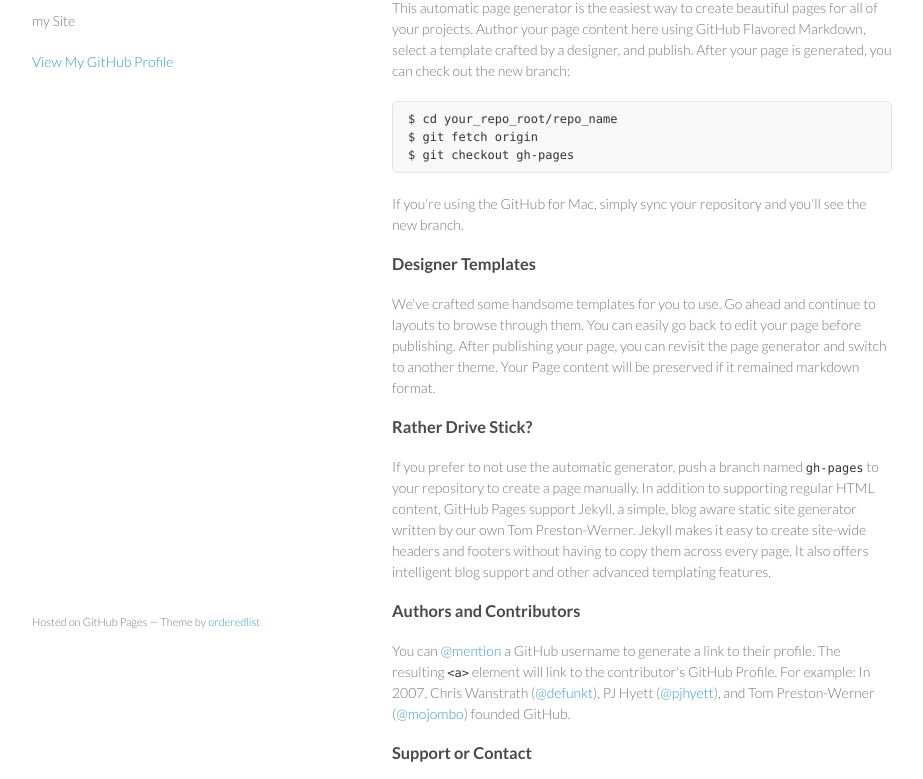
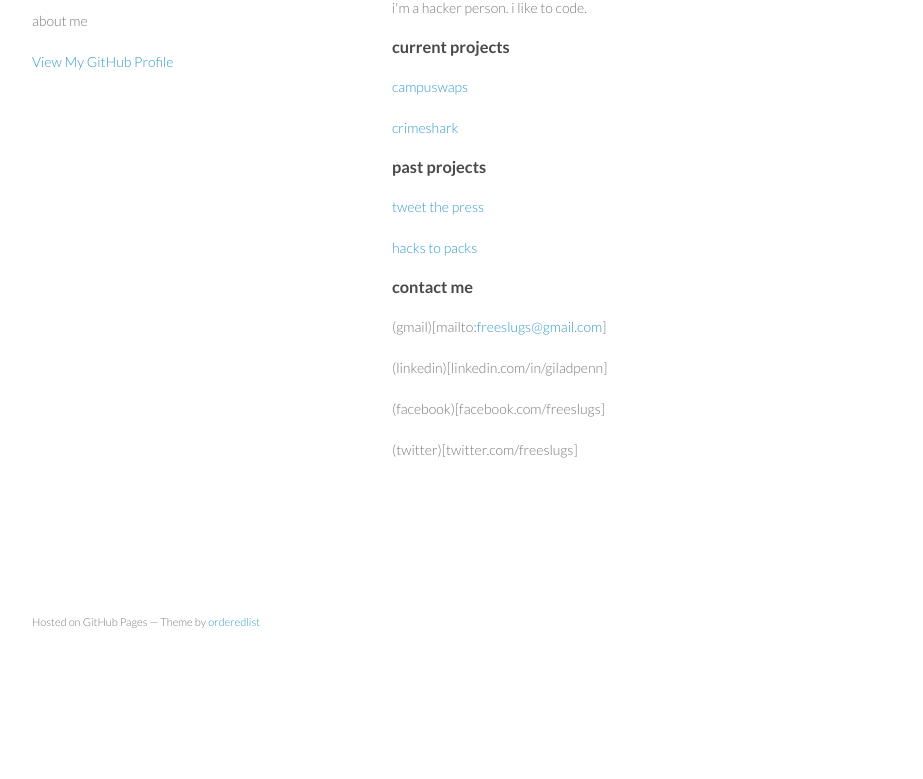
Before and after one commit to freeslugs/freeslugs.github.io, a plain HTML site: page index.html in a window 1280 px wide. Shown: the part 99-878 px from the top of the page, without its empty margins (178-1101 px from the left). After the commit the page ends 800 px from the top, so only its background shows below. Drawn offline with Linux system fonts and the light colour scheme.

Commit message:
Replace master branch with page content via GitHub

```diff
--- a/index.html
+++ b/index.html
@@ -16,7 +16,7 @@
     <div class="wrapper">
       <header>
         <h1>freeslugs</h1>
-        <p>my Site</p>
+        <p>about me</p>
 
 
         <p class="view"><a href="https://github.com/freeslugs">View My GitHub Profile</a></p>
@@ -24,36 +24,34 @@
       </header>
       <section>
         <h3>
-<a name="welcome-to-github-pages" class="anchor" href="#welcome-to-github-pages"><span class="octicon octicon-link"></span></a>Welcome to GitHub Pages.</h3>
+<a name="hey" class="anchor" href="#hey"><span class="octicon octicon-link"></span></a>Hey</h3>
 
-<p>This automatic page generator is the easiest way to create beautiful pages for all of your projects. Author your page content here using GitHub Flavored Markdown, select a template crafted by a designer, and publish. After your page is generated, you can check out the new branch:</p>
-
-<pre><code>$ cd your_repo_root/repo_name
-$ git fetch origin
-$ git checkout gh-pages
-</code></pre>
-
-<p>If you're using the GitHub for Mac, simply sync your repository and you'll see the new branch.</p>
+<p>i'm a hacker person. i like to code.</p>
 
 <h3>
-<a name="designer-templates" class="anchor" href="#designer-templates"><span class="octicon octicon-link"></span></a>Designer Templates</h3>
+<a name="current-projects" class="anchor" href="#current-projects"><span class="octicon octicon-link"></span></a>current projects</h3>
 
-<p>We've crafted some handsome templates for you to use. Go ahead and continue to layouts to browse through them. You can easily go back to edit your page before publishing. After publishing your page, you can revisit the page generator and switch to another theme. Your Page content will be preserved if it remained markdown format.</p>
+<p><a href="campuswaps.com">campuswaps</a></p>
+
+<p><a href="crimeshark.com">crimeshark</a></p>
 
 <h3>
-<a name="rather-drive-stick" class="anchor" href="#rather-drive-stick"><span class="octicon octicon-link"></span></a>Rather Drive Stick?</h3>
+<a name="past-projects" class="anchor" href="#past-projects"><span class="octicon octicon-link"></span></a>past projects</h3>
 
-<p>If you prefer to not use the automatic generator, push a branch named <code>gh-pages</code> to your repository to create a page manually. In addition to supporting regular HTML content, GitHub Pages support Jekyll, a simple, blog aware static site generator written by our own Tom Preston-Werner. Jekyll makes it easy to create site-wide headers and footers without having to copy them across every page. It also offers intelligent blog support and other advanced templating features.</p>
+<p><a href="http://tweetthepress.herokuapp.com">tweet the press</a></p>
+
+<p><a href="http://hackstopacks.herokuapp.com">hacks to packs</a></p>
 
 <h3>
-<a name="authors-and-contributors" class="anchor" href="#authors-and-contributors"><span class="octicon octicon-link"></span></a>Authors and Contributors</h3>
+<a name="contact-me" class="anchor" href="#contact-me"><span class="octicon octicon-link"></span></a>contact me</h3>
 
-<p>You can <a href="https://github.com/blog/821" class="user-mention">@mention</a> a GitHub username to generate a link to their profile. The resulting <code>&lt;a&gt;</code> element will link to the contributor's GitHub Profile. For example: In 2007, Chris Wanstrath (<a href="https://github.com/defunkt" class="user-mention">@defunkt</a>), PJ Hyett (<a href="https://github.com/pjhyett" class="user-mention">@pjhyett</a>), and Tom Preston-Werner (<a href="https://github.com/mojombo" class="user-mention">@mojombo</a>) founded GitHub.</p>
+<p>(gmail)[mailto:<a href="mailto:freeslugs@gmail.com">freeslugs@gmail.com</a>]</p>
 
-<h3>
-<a name="support-or-contact" class="anchor" href="#support-or-contact"><span class="octicon octicon-link"></span></a>Support or Contact</h3>
+<p>(linkedin)[linkedin.com/in/giladpenn]</p>
 
-<p>Having trouble with Pages? Check out the documentation at <a href="http://help.github.com/pages">http://help.github.com/pages</a> or contact <a href="mailto:support@github.com">support@github.com</a> and we’ll help you sort it out.</p>
+<p>(facebook)[facebook.com/freeslugs]</p>
+
+<p>(twitter)[twitter.com/freeslugs]</p>
       </section>
       <footer>
         <p><small>Hosted on GitHub Pages &mdash; Theme by <a href="https://github.com/orderedlist">orderedlist</a></small></p>
```
Also changed, not shown: params.json (+1 -1 lines).
